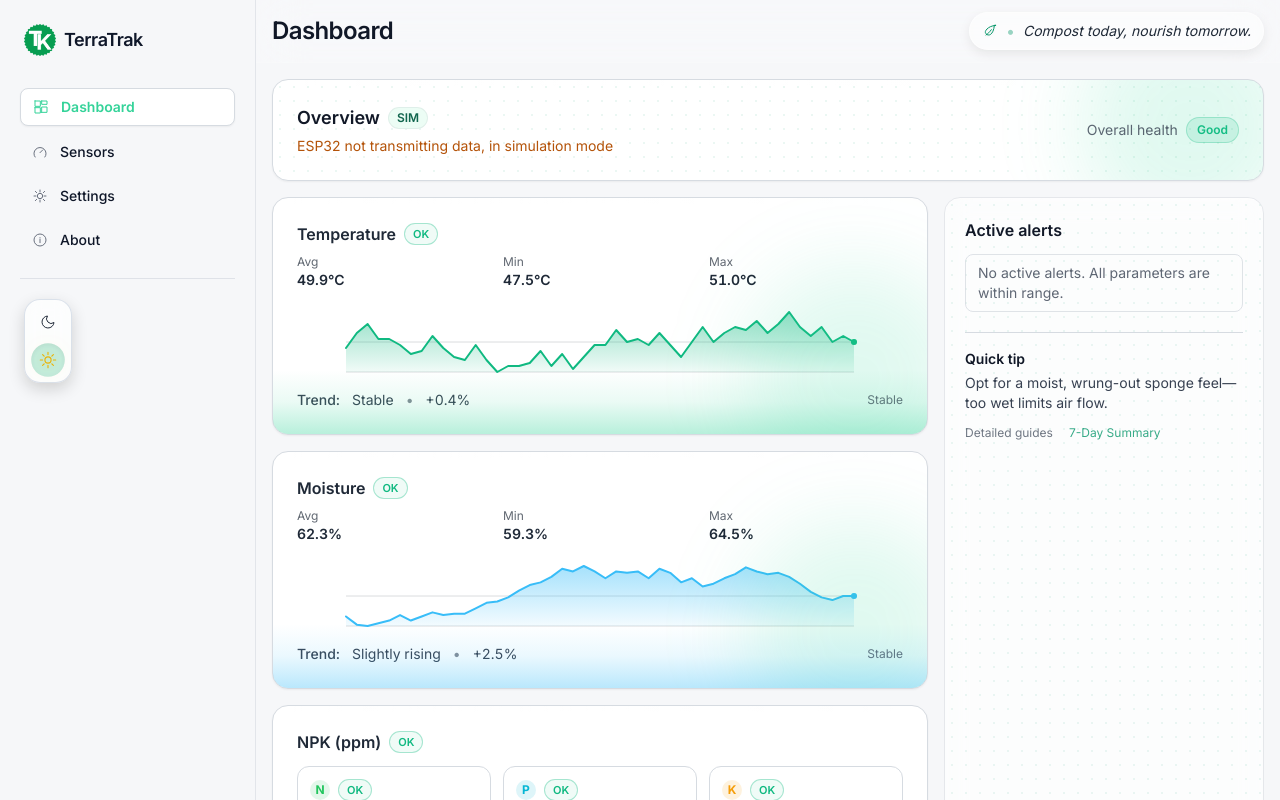
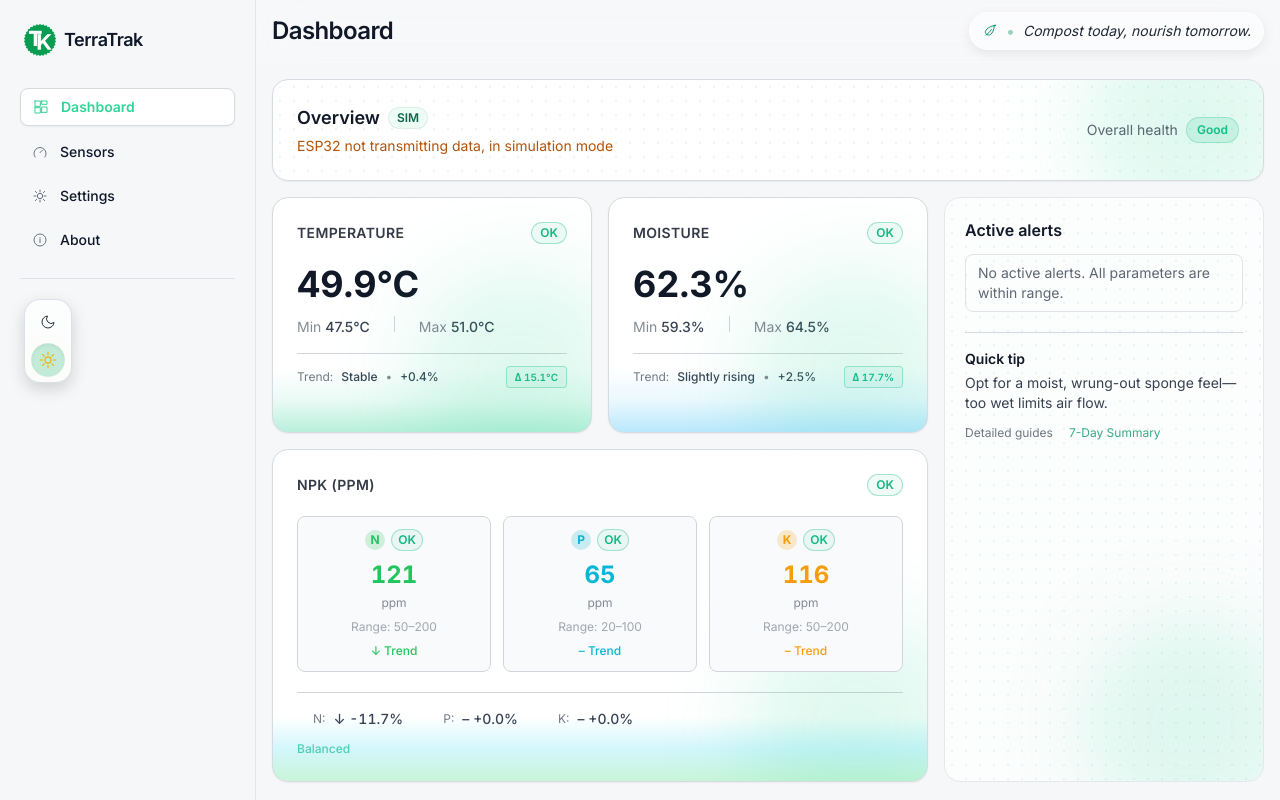
Before and after one commit to alo-stack/terratrak, a React (Vite) app: page / in a window 1280 px wide. Shown: the top 800 px of the page. Built offline with nearby package versions, Linux system fonts and the light colour scheme.

Commit message:
simpler dashboard

```diff
--- a/src/pages/Overview.tsx
+++ b/src/pages/Overview.tsx
@@ -450,6 +450,8 @@ export default function Overview() {
         {/* Summaries + Right column (Harvest + Alerts) */}
       <div className="grid grid-cols-1 lg:grid-cols-12 gap-3 md:gap-4 text-gray-800 dark:text-gray-100">
         <section className="lg:col-span-8 space-y-3 md:space-y-4">
+          {/* Temperature & Moisture side by side */}
+          <div className="grid grid-cols-1 md:grid-cols-2 gap-3 md:gap-4">
             <SummaryRow
               title="Temperature"
               unit="°C"
@@ -459,6 +461,7 @@ export default function Overview() {
               sparkColor="#10b981"
               series={temp}
               times={ts}
+              thresholds={thresholds.temperature}
             />
             <SummaryRow
               title="Moisture"
@@ -469,7 +472,9 @@ export default function Overview() {
               sparkColor="#38bdf8"
               series={moist}
               times={ts}
+              thresholds={thresholds.moisture}
             />
+          </div>
           <NPKRow
             data={summary.npk}
             status={npkWorst}
@@ -566,7 +571,7 @@ export default function Overview() {
 /* ------------------------------ Bits & UI ------------------------------ */
 
 function SummaryRow({
-  title, unit, data, status, gradient, sparkColor, series, times
+  title, unit, data, status, gradient, sparkColor, series, times, thresholds
 }:{
   title: string
   unit: string
@@ -576,59 +581,85 @@ function SummaryRow({
   sparkColor: string
   series: number[]
   times?: number[]
+  thresholds: { min:number; max:number }
 }) {
   const cardVariantLocal = {
     hidden: { opacity: 0, y: 10 },
-    show: { opacity: 1, y: 0, transition: { duration: 0.45 } },
-    hover: { scale: 1.01 }
+    show: { opacity: 1, y: 0, transition: { duration: 0.45 } }
   }
+
+  // Compute trend
+  const s = series.slice(-48)
+  const t = computeTrend(s, times ? times.slice(-48) : undefined)
+  const trend = s.length < 2 ? 'N/A' : t.trend
+  const pctStr = s.length < 2 || !Number.isFinite(t.pct) ? '--' : `${t.pct >= 0 ? '+' : ''}${t.pct.toFixed(1)}%`
+  const avgVal = Number.isFinite(data.avg) ? (data.avg as number) : null
+  const deltaToBoundary = avgVal === null
+    ? null
+    : Math.min(Math.abs(avgVal - thresholds.min), Math.abs(thresholds.max - avgVal))
+  const deltaLabel = avgVal === null ? '--' : `Δ ${deltaToBoundary!.toFixed(1)}${unit}`
+  const deltaColor = avgVal === null
+    ? '#94a3b8'
+    : deltaToBoundary! <= 0.25
+      ? '#ef4444'
+      : deltaToBoundary! <= 1
+        ? '#f59e0b'
+        : '#10b981'
+
   return (
     <motion.section className="card card-live relative overflow-hidden"
       variants={cardVariantLocal}
       initial="hidden"
       animate="show"
-      whileHover="hover"
     >
       <div className="pointer-events-none absolute inset-x-0 top-0 h-[2px] card-shimmer" />
       <div className="absolute inset-0 -z-10 text-emerald-600 dark:text-emerald-400 bg-dots" />
       <div className="absolute -bottom-14 -right-10 w-56 h-56 rounded-full bg-emerald-400/15 blur-2xl dark:bg-emerald-300/10" />
-      <div className="p-3 sm:p-4 md:p-6">
-        <div className="flex flex-col gap-3 sm:gap-4">
-          <div className="min-w-0">
-            <div className="flex items-center gap-2 flex-wrap">
-              <h3 className="text-base sm:text-sm md:text-base font-semibold">{title}</h3>
-              <span className="px-2 py-0.5 rounded-full text-xs sm:text-[11px] font-semibold border whitespace-nowrap"
+      <div className="p-3 sm:p-5 md:p-6">
+        {/* Header with title and status */}
+        <div className="flex items-center justify-between gap-3 mb-3 sm:mb-5">
+          <h3 className="text-xs sm:text-sm font-semibold uppercase tracking-wide opacity-85 text-gray-900 dark:text-gray-100">{title}</h3>
+          <span className="px-2 py-0.5 rounded-full text-xs font-semibold border whitespace-nowrap"
                 style={{ color: statusColor[status], borderColor: statusColor[status]+"55", background: statusColor[status]+"10" }}>
             {status === "ok" ? "OK" : status === "warn" ? "Watch" : "Alert"}
           </span>
         </div>
-            <div className="mt-2 grid grid-cols-3 gap-2 sm:gap-3 text-sm sm:text-sm">
-              <KV label="Avg" value={formatValue(Number.isFinite(data.avg) ? (data.avg as number) : NaN, unit)} />
-              <KV label="Min" value={formatValue(Number.isFinite(data.min) ? (data.min as number) : NaN, unit)} />
-              <KV label="Max" value={formatValue(Number.isFinite(data.max) ? (data.max as number) : NaN, unit)} />
+
+        {/* Primary metric display */}
+        <div className="mb-3 sm:mb-5">
+          <div className="text-2xl sm:text-3xl md:text-4xl font-bold tabular-nums text-gray-900 dark:text-white mb-2 sm:mb-3">
+            {formatValue(Number.isFinite(data.avg) ? (data.avg as number) : NaN, unit)}
+          </div>
+
+          {/* Secondary metrics: Min/Max on one line */}
+          <div className="flex items-baseline gap-4 sm:gap-6 text-xs sm:text-sm mb-3 sm:mb-4 text-gray-700 dark:text-gray-300">
+            <div>
+              <span className="opacity-60 mr-0.5 sm:mr-1">Min</span>
+              <span className="font-medium">{formatValue(Number.isFinite(data.min) ? (data.min as number) : NaN, unit)}</span>
+            </div>
+            <div className="w-px h-3 sm:h-4 bg-gray-300 dark:bg-white/10" />
+            <div>
+              <span className="opacity-60 mr-0.5 sm:mr-1">Max</span>
+              <span className="font-medium">{formatValue(Number.isFinite(data.max) ? (data.max as number) : NaN, unit)}</span>
             </div>
           </div>
-          <div className="w-full">
-            <AutoSparkline color={sparkColor} data={series} times={times} unit={unit} />
-            {/* Trend summary and labels (use shared computeTrend & formatting) */}
-            {(() => {
-              const s = series.slice(-48)
-              const t = computeTrend(s, times ? times.slice(-48) : undefined)
-              const trend = s.length < 2 ? 'N/A' : t.trend
-              const pctStr = s.length < 2 || !Number.isFinite(t.pct) ? '--' : `${t.pct >= 0 ? '+' : ''}${t.pct.toFixed(1)}%`
-              const interp = s.length < 2 ? 'No data' : (status === 'alert' ? 'Act now' : status === 'warn' ? 'Watch closely' : (t.trend === 'Rising' ? 'Increasing' : t.trend === 'Falling' ? 'Decreasing' : 'Stable'))
-              return (
-                <div className="mt-3 flex items-center justify-between text-sm text-gray-700 dark:text-gray-300">
-                  <div className="flex items-center gap-3">
-                    <span className="font-medium">Trend:</span>
-                    <span className="tabular-nums">{trend}</span>
+
+          {/* Trend indicator */}
+          <div className="border-t border-gray-300 dark:border-white/5 pt-2 sm:pt-3">
+            <div className="flex items-center justify-between text-xs text-gray-700 dark:text-gray-300">
+              <div className="flex items-center gap-1.5 sm:gap-2">
+                <span className="opacity-70">Trend:</span>
+                <span className="font-medium">{trend}</span>
                 <span className="opacity-60">•</span>
-                    <span className="tabular-nums">{pctStr}</span>
+                <span className="tabular-nums font-medium">{pctStr}</span>
               </div>
-                  <div className="text-xs opacity-75">{interp}</div>
+              <span
+                className="px-2 py-0.5 rounded text-[10px] font-semibold tabular-nums border"
+                style={{ color: deltaColor, borderColor: deltaColor + "55", background: deltaColor + "10" }}
+              >
+                {deltaLabel}
+              </span>
             </div>
-              )
-            })()}
           </div>
         </div>
       </div>
@@ -668,74 +699,68 @@ function NPKRow({
 
   const cardVariantLocal = {
     hidden: { opacity: 0, y: 8 },
-    show: { opacity: 1, y: 0, transition: { duration: 0.45 } },
-    hover: { scale: 1.01 }
+    show: { opacity: 1, y: 0, transition: { duration: 0.45 } }
   }
+
+  // Compute trends for each nutrient
+  const sN = series.n.slice(-48), sP = series.p.slice(-48), sK = series.k.slice(-48)
+  const nT = computeTrend(sN, times ? times.slice(-48) : undefined)
+  const pT = computeTrend(sP, times ? times.slice(-48) : undefined)
+  const kT = computeTrend(sK, times ? times.slice(-48) : undefined)
+  const arrow = (t:any) => t.trend && t.trend.toLowerCase().includes('rise') ? '↑' : t.trend && t.trend.toLowerCase().includes('fall') ? '↓' : '–'
+  const pct = (s:number[], t:any) => s.length < 2 || !Number.isFinite(t.pct) ? '--' : `${t.pct >= 0 ? '+' : ''}${t.pct.toFixed(1)}%`
 
   return (
     <motion.section className="card card-live relative overflow-hidden"
       variants={cardVariantLocal}
       initial="hidden"
       animate="show"
-      whileHover="hover"
     >
       <div className="card-shimmer" />
       <div className="absolute inset-0 -z-10 text-emerald-600 dark:text-emerald-400 bg-dots" />
       <div className="absolute -bottom-14 -right-10 w-56 h-56 rounded-full bg-emerald-400/15 blur-2xl dark:bg-emerald-300/10" />
-      <div className="p-3 sm:p-4 md:p-6">
-        <div className="flex flex-col gap-3 sm:gap-4">
-          <div className="w-full">
-            <div className="flex items-center gap-2 flex-wrap">
-              <h3 className="text-base sm:text-sm md:text-base font-semibold">NPK (ppm)</h3>
-              <span className="px-2 py-0.5 rounded-full text-xs sm:text-[11px] font-semibold border whitespace-nowrap"
+      <div className="p-4 sm:p-5 md:p-6">
+        {/* Header */}
+        <div className="flex items-center justify-between gap-3 mb-5">
+          <h3 className="text-sm font-semibold uppercase tracking-wide opacity-85 text-gray-900 dark:text-gray-100">NPK (ppm)</h3>
+          <span className="px-2 py-0.5 rounded-full text-xs font-semibold border whitespace-nowrap"
                 style={{ color: statusColor[status], borderColor: statusColor[status]+"55", background: statusColor[status]+"10" }}>
-                {status === "ok" ? "OK" : "Watch/Alert"}
+            {status === "ok" ? "OK" : status === "warn" ? "Watch" : "Alert"}
           </span>
         </div>
 
-            {/* chips */}
-            <div className="mt-2 sm:mt-3 grid grid-cols-1 sm:grid-cols-3 gap-2 sm:gap-3 text-sm sm:text-sm">
+        {/* Three metric chips in a clean row */}
+        <div className="grid grid-cols-3 gap-3 mb-5">
           <NPKChip label="N" color={COLOR_N} status={statuses.n}
                    val={data.n.avg}
-                       th={thresholds.n} />
+                   th={thresholds.n}
+                   trend={nT}
+                   series={sN} />
           <NPKChip label="P" color={COLOR_P} status={statuses.p}
                    val={data.p.avg}
-                       th={thresholds.p} />
+                   th={thresholds.p}
+                   trend={pT}
+                   series={sP} />
           <NPKChip label="K" color={COLOR_K} status={statuses.k}
                    val={data.k.avg}
-                       th={thresholds.k} />
+                   th={thresholds.k}
+                   trend={kT}
+                   series={sK} />
+        </div>
+
+        {/* Trend summary - professional layout */}
+        <div className="space-y-2 text-sm border-t border-gray-300 dark:border-white/5 pt-4">
+          <div className="flex items-center justify-between">
+            <div className="flex items-center gap-6 text-gray-700 dark:text-gray-300">
+              <div className="flex items-center gap-2"><span style={{color:COLOR_N}} className="w-2 h-2 rounded-full inline-block" /><span className="text-xs opacity-70">N:</span> <span className="tabular-nums font-medium">{arrow(nT)} {pct(sN, nT)}</span></div>
+              <div className="flex items-center gap-2"><span style={{color:COLOR_P}} className="w-2 h-2 rounded-full inline-block" /><span className="text-xs opacity-70">P:</span> <span className="tabular-nums font-medium">{arrow(pT)} {pct(sP, pT)}</span></div>
+              <div className="flex items-center gap-2"><span style={{color:COLOR_K}} className="w-2 h-2 rounded-full inline-block" /><span className="text-xs opacity-70">K:</span> <span className="tabular-nums font-medium">{arrow(kT)} {pct(sK, kT)}</span></div>
             </div>
           </div>
-
-          {/* multi sparkline */}
-          <div className="w-full">
-            <AutoSparklineMulti
-              series={[
-                { data: series.n, color: COLOR_N },
-                { data: series.p, color: COLOR_P },
-                { data: series.k, color: COLOR_K },
-              ]}
-              times={times}
-            />
-            {/* NPK quick-trend summary */}
-            {(() => {
-              const sN = series.n.slice(-48), sP = series.p.slice(-48), sK = series.k.slice(-48)
-              const nT = computeTrend(sN, times ? times.slice(-48) : undefined)
-              const pT = computeTrend(sP, times ? times.slice(-48) : undefined)
-              const kT = computeTrend(sK, times ? times.slice(-48) : undefined)
-              const arrow = (t:any) => t.trend && t.trend.toLowerCase().includes('rise') ? '↑' : t.trend && t.trend.toLowerCase().includes('fall') ? '↓' : '–'
-              const pct = (s:number[], t:any) => s.length < 2 || !Number.isFinite(t.pct) ? '--' : `${t.pct >= 0 ? '+' : ''}${t.pct.toFixed(1)}%`
-              return (
-                <div className="mt-3 flex items-center justify-between text-sm text-gray-700 dark:text-gray-300">
-                  <div className="flex items-center gap-4">
-                    <div className="flex items-center gap-2"><span style={{color:COLOR_N}} className="w-2 h-2 rounded-full inline-block" />N: <span className="tabular-nums">{arrow(nT)} {pct(sN, nT)}</span></div>
-                    <div className="flex items-center gap-2"><span style={{color:COLOR_P}} className="w-2 h-2 rounded-full inline-block" />P: <span className="tabular-nums">{arrow(pT)} {pct(sP, pT)}</span></div>
-                    <div className="flex items-center gap-2"><span style={{color:COLOR_K}} className="w-2 h-2 rounded-full inline-block" />K: <span className="tabular-nums">{arrow(kT)} {pct(sK, kT)}</span></div>
-                  </div>
-                  <div className="text-xs opacity-75">Interpretation: {status === 'ok' ? 'Balanced' : status === 'warn' ? 'Watch balance' : 'Imbalance detected'}</div>
-                </div>
-              )
-            })()}
+          <div className="text-xs opacity-70 pt-1 text-gray-700 dark:text-gray-300">
+            <span className="font-medium" style={{color: statusColor[status]}}>
+              {status === 'ok' ? 'Balanced' : status === 'warn' ? 'Watch balance' : 'Imbalance detected'}
+            </span>
           </div>
         </div>
       </div>
@@ -746,31 +771,35 @@ function NPKRow({
 }
 
 function NPKChip({
-  label, color, status, val, th
+  label, color, status, val, th, trend, series
 }:{
   label:"N"|"P"|"K"; color:string; status: StatusKey;
-  val:number | null; th:{min:number;max:number}
+  val:number | null; th:{min:number;max:number}; trend?:any; series?:number[]
 }) {
+  const trendIndicator = trend && series && series.length > 1
+    ? trend.trend?.toLowerCase().includes('rise') ? '↑' : trend.trend?.toLowerCase().includes('fall') ? '↓' : '–'
+    : '–'
+
   return (
-    <motion.div whileHover={{ translateY: -4 }} className="rounded-xl border border-[hsl(var(--border))] dark:border-white/10 p-2 sm:p-3">
-      <div className="flex items-center gap-1.5 sm:gap-2">
-        <span className="inline-flex items-center justify-center w-4 h-4 sm:w-5 sm:h-5 rounded-full text-xs sm:text-xs font-bold flex-shrink-0"
-              style={{background: color+"22", color}}>
+    <motion.div className="rounded-lg border border-gray-300 dark:border-white/10 bg-gray-50 dark:bg-white/[0.03] backdrop-blur-sm p-3 text-center transition-all">
+      <div className="flex items-center justify-center gap-1.5 mb-2">
+        <span className="inline-flex items-center justify-center w-5 h-5 rounded-full text-xs font-bold flex-shrink-0"
+              style={{background: color+"33", color}}>
           {label}
         </span>
-        <span className="px-1.5 sm:px-2 py-0.5 rounded-full text-xs sm:text-[11px] font-semibold border whitespace-nowrap"
+        <span className="px-1.5 py-0.5 rounded-full text-xs font-semibold border whitespace-nowrap"
               style={{ color: statusColor[status], borderColor: statusColor[status]+"55", background: statusColor[status]+"10" }}>
           {status === "ok" ? "OK" : status === "warn" ? "Watch" : "Alert"}
         </span>
       </div>
-      <div className="mt-1.5 sm:mt-2 text-center">
-        <div className="text-xs sm:text-xs opacity-70">Current</div>
-        <div className="text-xl sm:text-2xl font-bold tabular-nums" style={{ color }}>
+      <div className="text-2xl font-bold tabular-nums" style={{ color }}>
         {Number.isFinite(val) ? Math.round(val as number) : '--'}
       </div>
-        <div className="text-xs sm:text-xs opacity-60">ppm</div>
+      <div className="text-xs opacity-60 mt-1 text-gray-700 dark:text-gray-300">ppm</div>
+      <div className="text-xs opacity-50 mt-2 text-center mb-2 text-gray-600 dark:text-gray-400">Range: {th.min}–{th.max}</div>
+      <div className="text-xs font-medium text-center" style={{color}}>
+        {trendIndicator} Trend
       </div>
-      <div className="mt-1.5 sm:mt-2 text-xs sm:text-[11px] opacity-70 text-center">Range: {th.min}–{th.max} ppm</div>
     </motion.div>
   )
 }
```
Lines whose indentation alone changed are shown as unchanged.
